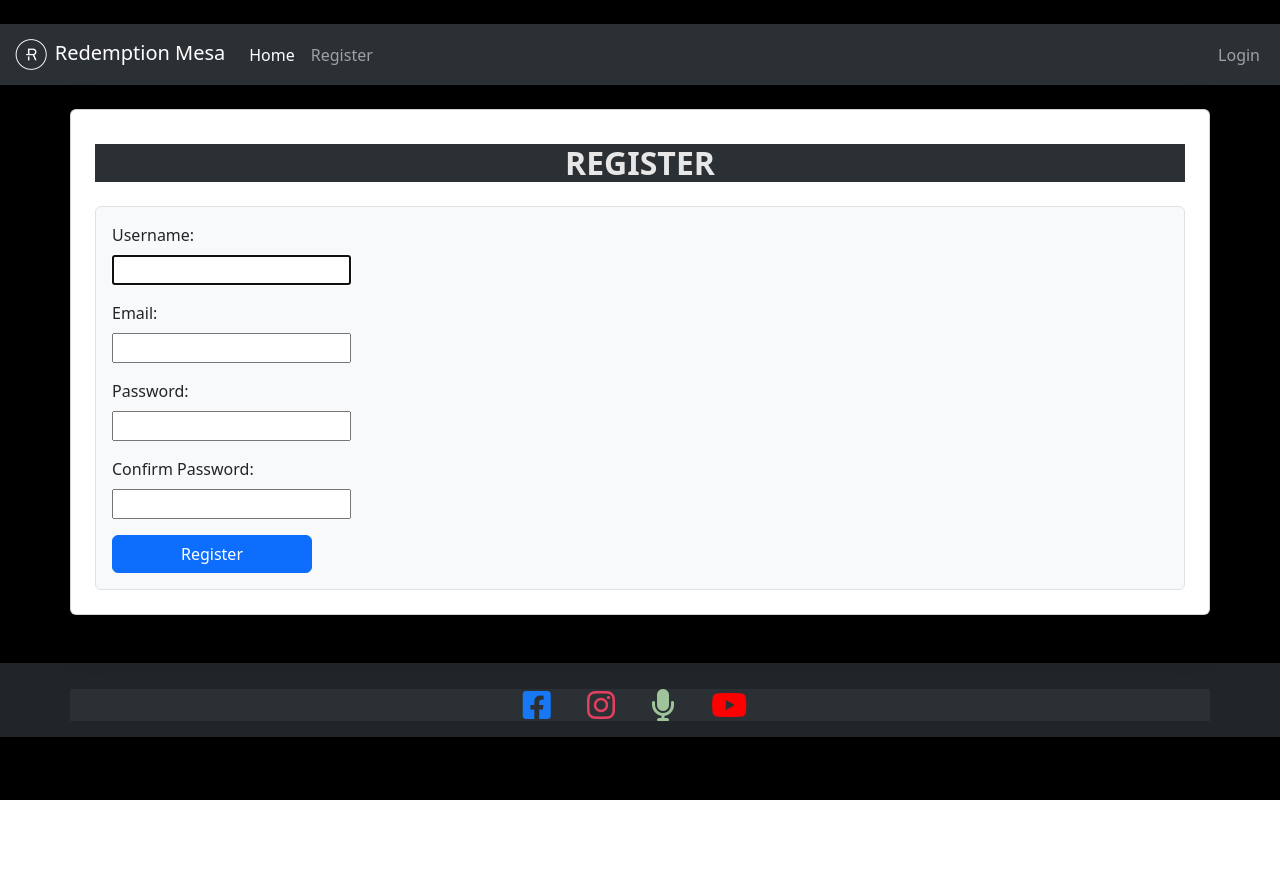
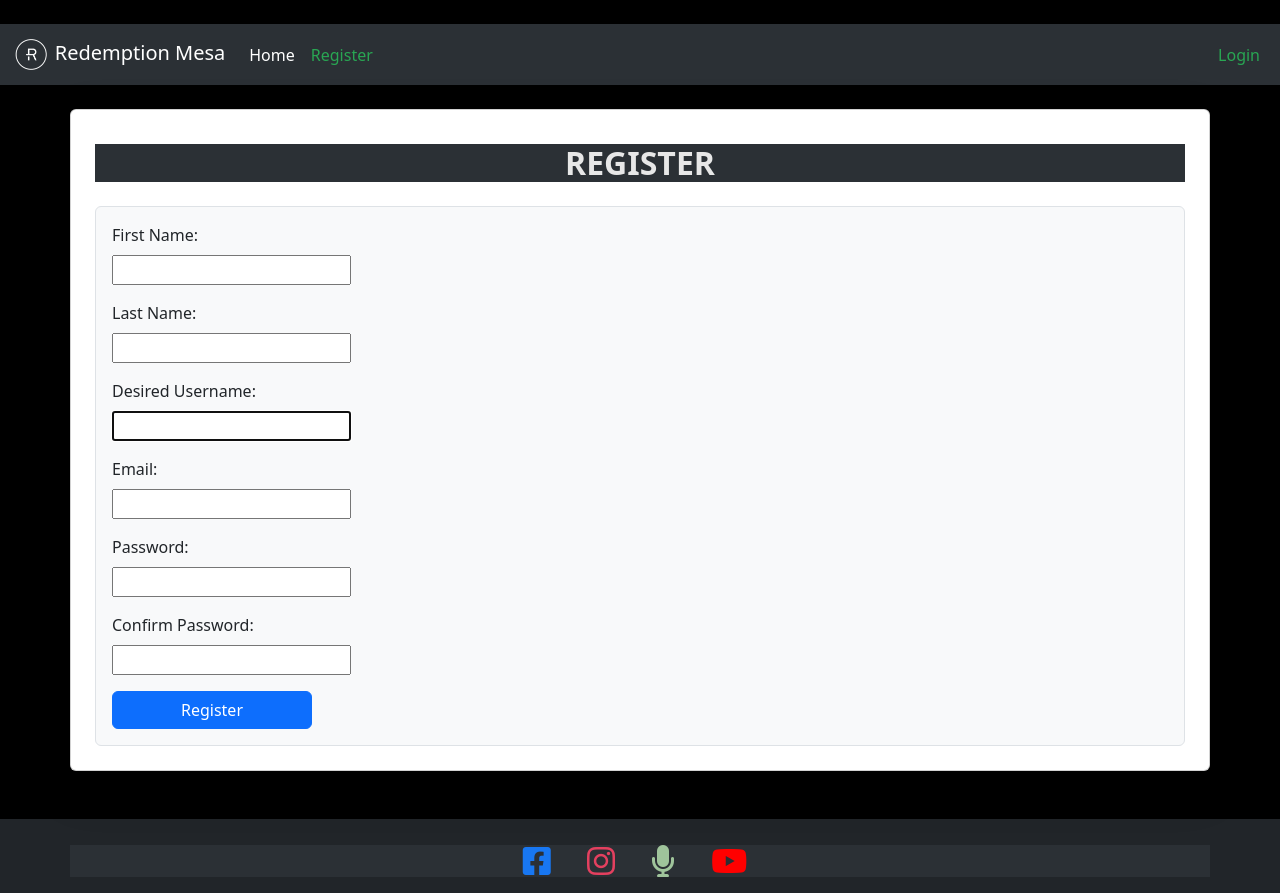
Before and after one commit to elivergara/redemption, a Django app: page /register/ in a window 1280 px wide. Before the commit the page ends 800 px from the top, so only its background shows below. Run offline with Django 5.2, Linux system fonts and the light colour scheme.

Commit message:
Minor tweaks. Aded color to login link, added First and Last name requirementt so registration form

```diff
--- a/home/forms.py
+++ b/home/forms.py
@@ -8,7 +8,7 @@ class CustomUserCreationForm(UserCreationForm):
 
     class Meta:
         model = User
-        fields = ['username', 'email', 'password1', 'password2']
+        fields = ['first_name', 'last_name', 'username', 'email', 'password1', 'password2']
 
 #Events form
 class EventForm(forms.ModelForm):
--- a/home/static/style.css
+++ b/home/static/style.css
@@ -52,6 +52,10 @@ margin-top: 1vh;
     height: 35px !important;
 }
 
+.nav-link {
+    color: #29a653; /* Adjust color */
+
+}
 
 .banners {
     display: flex;
--- a/home/templates/base.html
+++ b/home/templates/base.html
@@ -65,7 +65,7 @@
         <div class="navbar-nav">
 
           {% if user.is_authenticated %}
-          <a class="nav-link" href="{% url 'logout' %}">{{ user.username }} Logout</a>
+          <a class="nav-link" href="{% url 'logout' %}">{{ user.first_name}} {{user.last_name}} - Logout</a>
           {% else %}
           <a class="nav-link" href="{% url 'login' %}">Login</a>
           {% endif %}
--- a/home/templates/home/register.html
+++ b/home/templates/home/register.html
@@ -19,11 +19,27 @@
     <h2 class="text-center mb-4 ">Register</h2>
     <form method="POST" class="p-3 border rounded bg-light">
       {% csrf_token %}
-      <!-- {{ form.as_p }} -->
 
-    <!-- Username Field -->
+      <!-- First Name Field -->
       <div class="mb-3">
-        <label for="id_username" class="form-label">Username:</label><br>
+        <label for="id_first_name" class="form-label">First Name:</label><br>
+        {{ form.first_name }}
+        {% for error in form.first_name.errors %}
+        <div class="text-danger small">{{ error }}</div>
+        {% endfor %}
+      </div>
+
+      <!-- Last Name Field -->
+      <div class="mb-3">
+        <label for="id_last_name" class="form-label">Last Name:</label><br>
+        {{ form.last_name }}
+        {% for error in form.last_name.errors %}
+        <div class="text-danger small">{{ error }}</div>
+        {% endfor %}
+      </div>
+      <!-- Username Field -->
+      <div class="mb-3">
+        <label for="id_username" class="form-label">Desired Username:</label><br>
         {{ form.username }}
         {% for error in form.username.errors %}
         <div class="text-danger small">{{ error }}</div>
@@ -57,10 +73,7 @@
         {% endfor %}
       </div>
 
-
-
-        <button type="submit" class="btn btn-primary" style="width: 200px;">Register</button>
-
+      <button type="submit" class="btn btn-primary" style="width: 200px;">Register</button>
 
     </form>
   </div>
```
Also changed, not shown: db.sqlite3.
